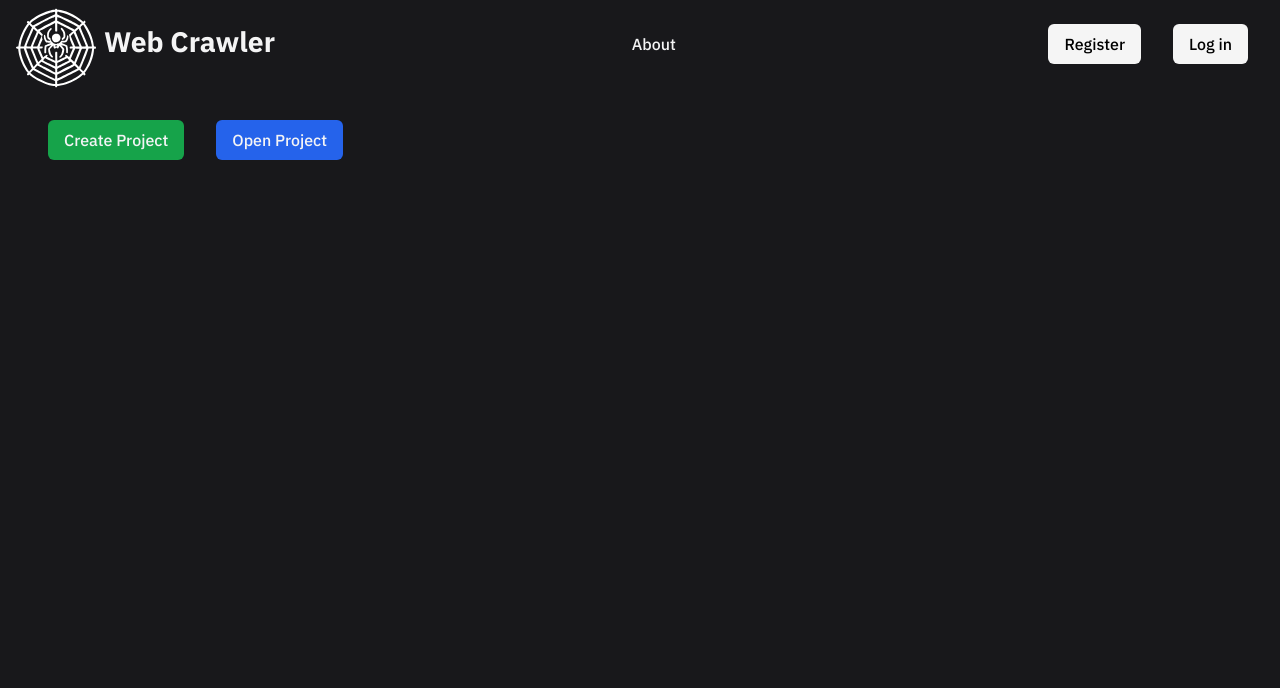
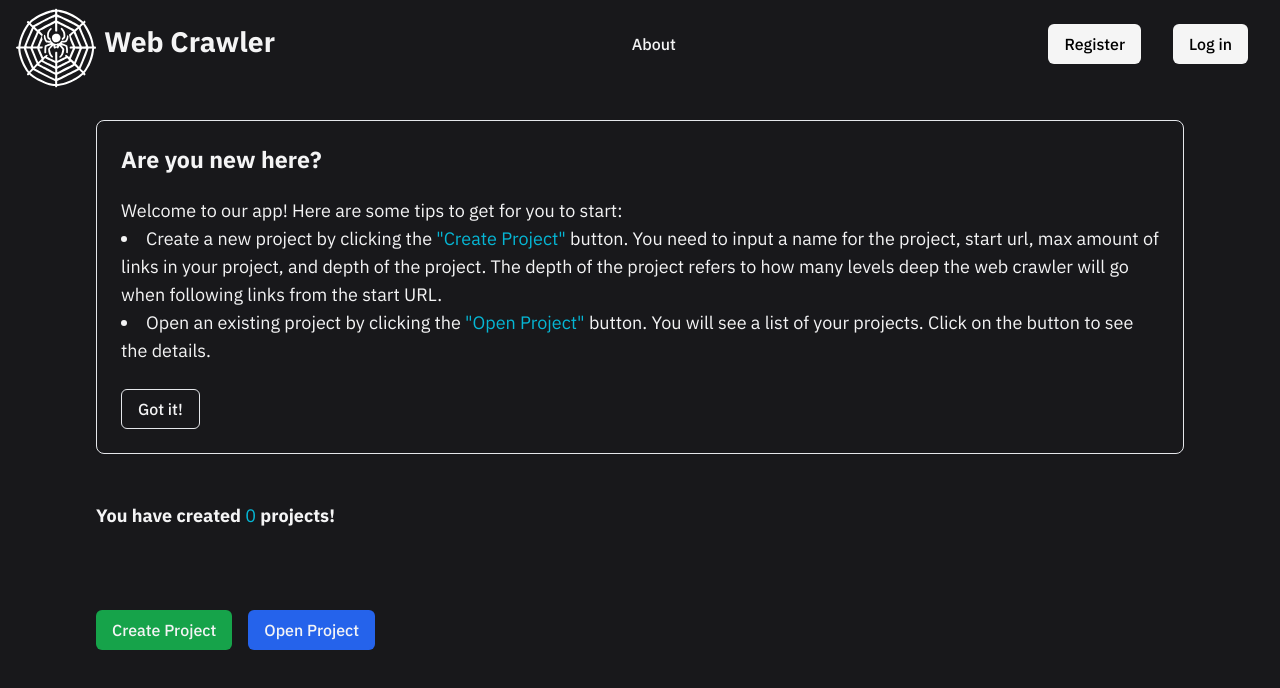
Before and after one commit to Anton-beep/web-crawler, a React (Vite) app in the folder frontend/: page /dashboard in a window 1280 px wide. Shown: the top 688 px of the page. Built offline with nearby package versions, Linux system fonts and the light colour scheme; no server answers.

Commit message:
help card and number of created projects

```diff
--- a/frontend/package.json
+++ b/frontend/package.json
@@ -30,7 +30,7 @@
     "class-variance-authority": "^0.7.1",
     "clsx": "^2.1.1",
     "dotenv": "^16.4.7",
-    "framer-motion": "^11.14.4",
+    "framer-motion": "^11.15.0",
     "js-cookie": "^3.0.5",
     "lucide-react": "^0.464.0",
     "mini-svg-data-uri": "^1.4.4",
--- /dev/null
+++ b/frontend/src/components/HelpCard.tsx
@@ -0,0 +1,26 @@
+import {Card, CardContent, CardFooter, CardHeader} from "@/components/ui/card.tsx";
+import {Button} from "@/components/ui/button.tsx";
+import Cookies from "js-cookie";
+
+export function HelpCard({setShowHelp}: { setShowHelp: (show: boolean) => void }) {
+    return (
+        <Card className="mb-12 text-lg">
+            <CardHeader className="font-extrabold text-xl">
+                Are you new here?
+            </CardHeader>
+            <CardContent>
+                <p className="text-lg">Welcome to our app! Here are some tips to get for you to start:</p>
+                <ul className="list-disc list-inside">
+                    <li>Create a new project by clicking the <span className="text-accent">"Create Project"</span> button. You need to input a name for the project, start url, max amount of links in your project, and depth of the project. The depth of the project refers to how many levels deep the web crawler will go when following links from the start URL.</li>
+                    <li>Open an existing project by clicking the <span className="text-accent">"Open Project"</span> button. You will see a list of your projects. Click on the button to see the details.</li>
+                </ul>
+            </CardContent>
+            <CardFooter>
+                <Button variant="outline" onClick={() => {
+                    setShowHelp(false);
+                    Cookies.set("showHelp", "false");
+                }}>Got it!</Button>
+            </CardFooter>
+        </Card>
+    )
+}
--- a/frontend/src/components/pages/Dashboard.tsx
+++ b/frontend/src/components/pages/Dashboard.tsx
@@ -1,17 +1,22 @@
-import { Button } from "@/components/ui/button"
-import {
-    Dialog,
-    DialogTrigger,
-} from "@/components/ui/dialog"
+import {Button} from "@/components/ui/button"
+import {Dialog, DialogTrigger,} from "@/components/ui/dialog"
 import CreateProjectCard from "@/components/CreateProjectCard.tsx";
 import OpenProjectCard from "@/components/OpenProjectCard.tsx";
-import {useState} from "react";
+import {useEffect, useState} from "react";
 import Api from "@/services/Api.ts";
 import {ShortProject} from "@/types/ShortProject.ts";
+import Cookies from "js-cookie";
+import {HelpCard} from "@/components/HelpCard.tsx";
 
 export default function Dashboard() {
     const [isCreateDialogOpen, setIsCreateDialogOpen] = useState(false);
     const [projects, setProjects] = useState<ShortProject[]>([]);
+    const [showHelp, setShowHelp] = useState(true);
+
+    useEffect(() => {
+        setShowHelp(Cookies.get("showHelp") !== "false");
+        fetchProjects();
+    }, [showHelp]);
 
     const fetchProjects = () => {
         Api.getAllProjectsShort().then((response) => {
@@ -21,11 +26,26 @@ export default function Dashboard() {
         });
     };
 
+    const getHelp = () => {
+        if (!showHelp) {
+            return null;
+        }
         return (
-        <div className="mx-4">
+            <HelpCard setShowHelp={setShowHelp}/>
+        )
+    }
+
+    return (
+        <div className="text-primary mx-20">
+            {getHelp()}
+            <div className="mb-20 text-lg font-extrabold">
+                You have created <span className="text-accent font-normal"> {projects.length} </span> projects!
+            </div>
+            <div>
                 <Dialog open={isCreateDialogOpen} onOpenChange={setIsCreateDialogOpen}>
                     <DialogTrigger>
-                    <Button variant="jumping" className="bg-green-600 text-primary mx-4" onClick={() => setIsCreateDialogOpen(true)}>Create Project</Button>
+                        <Button variant="jumping" className="bg-green-600 text-primary"
+                                onClick={() => setIsCreateDialogOpen(true)}>Create Project</Button>
                     </DialogTrigger>
                     <CreateProjectCard/>
                 </Dialog>
@@ -36,11 +56,12 @@ export default function Dashboard() {
                     }
                 }}>
                     <DialogTrigger>
-                    <Button variant="jumping" className="bg-blue-600 text-primary mx-4 h-10">Open Project</Button>
+                        <Button variant="jumping" className="bg-blue-600 text-primary mx-4 h-10">Open
+                            Project</Button>
                     </DialogTrigger>
                     <OpenProjectCard projects={projects}/>
                 </Dialog>
-
+            </div>
         </div>
     )
 }
--- /dev/null
+++ b/frontend/src/components/ui/lamp.tsx
@@ -0,0 +1,104 @@
+"use client";
+import React from "react";
+import { motion } from "framer-motion";
+import { cn } from "@/lib/utils";
+
+export default function LampDemo() {
+  return (
+    <LampContainer>
+      <motion.h1
+        initial={{ opacity: 0.5, y: 100 }}
+        whileInView={{ opacity: 1, y: 0 }}
+        transition={{
+          delay: 0.3,
+          duration: 0.8,
+          ease: "easeInOut",
+        }}
+        className="mt-8 bg-gradient-to-br from-slate-300 to-slate-500 py-4 bg-clip-text text-center text-4xl font-medium tracking-tight text-transparent md:text-7xl"
+      >
+        Build lamps <br /> the right way
+      </motion.h1>
+    </LampContainer>
+  );
+}
+
+export const LampContainer = ({
+  children,
+  className,
+}: {
+  children: React.ReactNode;
+  className?: string;
+}) => {
+  return (
+    <div
+      className={cn(
+        "relative flex min-h-96 flex-col items-center justify-center overflow-hidden bg-zinc-900 w-full rounded-md",
+        className
+      )}
+    >
+      <div className="relative flex w-full flex-1 scale-y-125 items-center justify-center isolate">
+        <motion.div
+          initial={{ opacity: 0.5, width: "15rem" }}
+          whileInView={{ opacity: 1, width: "30rem" }}
+          transition={{
+            delay: 0.3,
+            duration: 0.8,
+            ease: "easeInOut",
+          }}
+          style={{
+            backgroundImage: `conic-gradient(var(--conic-position), var(--tw-gradient-stops))`,
+          }}
+          className="absolute inset-auto right-1/2 h-56 overflow-visible w-[30rem] bg-gradient-conic from-cyan-500 via-transparent to-transparent text-white [--conic-position:from_70deg_at_center_top]"
+        >
+          <div className="absolute  w-[100%] left-0 bg-zinc-900 h-40 bottom-0 z-20 [mask-image:linear-gradient(to_top,white,transparent)]" />
+          <div className="absolute  w-40 h-[100%] left-0 bg-zinc-900  bottom-0 z-20 [mask-image:linear-gradient(to_right,white,transparent)]" />
+        </motion.div>
+        <motion.div
+          initial={{ opacity: 0.5, width: "15rem" }}
+          whileInView={{ opacity: 1, width: "30rem" }}
+          transition={{
+            delay: 0.3,
+            duration: 0.8,
+            ease: "easeInOut",
+          }}
+          style={{
+            backgroundImage: `conic-gradient(var(--conic-position), var(--tw-gradient-stops))`,
+          }}
+          className="absolute inset-auto left-1/2 h-56 w-[30rem] bg-gradient-conic from-transparent via-transparent to-cyan-500 text-white [--conic-position:from_290deg_at_center_top]"
+        >
+          <div className="absolute  w-40 h-[100%] right-0 bg-zinc-900  bottom-0 z-20 [mask-image:linear-gradient(to_left,white,transparent)]" />
+          <div className="absolute  w-[100%] right-0 bg-zinc-900 h-40 bottom-0 z-20 [mask-image:linear-gradient(to_top,white,transparent)]" />
+        </motion.div>
+        <div className="absolute top-1/2 h-48 w-full translate-y-12 scale-x-150 bg-zinc-900 blur-2xl"></div>
+        <div className="absolute top-1/2 z-50 h-48 w-full bg-transparent opacity-10 backdrop-blur-md"></div>
+        <div className="absolute inset-auto z-50 h-36 w-[28rem] -translate-y-1/2 rounded-full bg-cyan-500 opacity-50 blur-3xl"></div>
+        <motion.div
+          initial={{ width: "8rem" }}
+          whileInView={{ width: "16rem" }}
+          transition={{
+            delay: 0.3,
+            duration: 0.8,
+            ease: "easeInOut",
+          }}
+          className="absolute inset-auto z-30 h-36 w-64 -translate-y-[6rem] rounded-full bg-cyan-400 blur-2xl"
+        ></motion.div>
+        <motion.div
+          initial={{ width: "15rem" }}
+          whileInView={{ width: "30rem" }}
+          transition={{
+            delay: 0.3,
+            duration: 0.8,
+            ease: "easeInOut",
+          }}
+          className="absolute inset-auto z-50 h-0.5 w-[30rem] -translate-y-[7rem] bg-cyan-400 "
+        ></motion.div>
+
+        <div className="absolute inset-auto z-40 h-44 w-full -translate-y-[12.5rem] bg-zinc-900 "></div>
+      </div>
+
+      <div className="relative z-50 flex -translate-y-80 flex-col items-center px-5">
+        {children}
+      </div>
+    </div>
+  );
+};
```
Also changed, not shown: 1 other file (tests, documents, lock files or other folders). Lines whose indentation alone changed are shown as unchanged.
